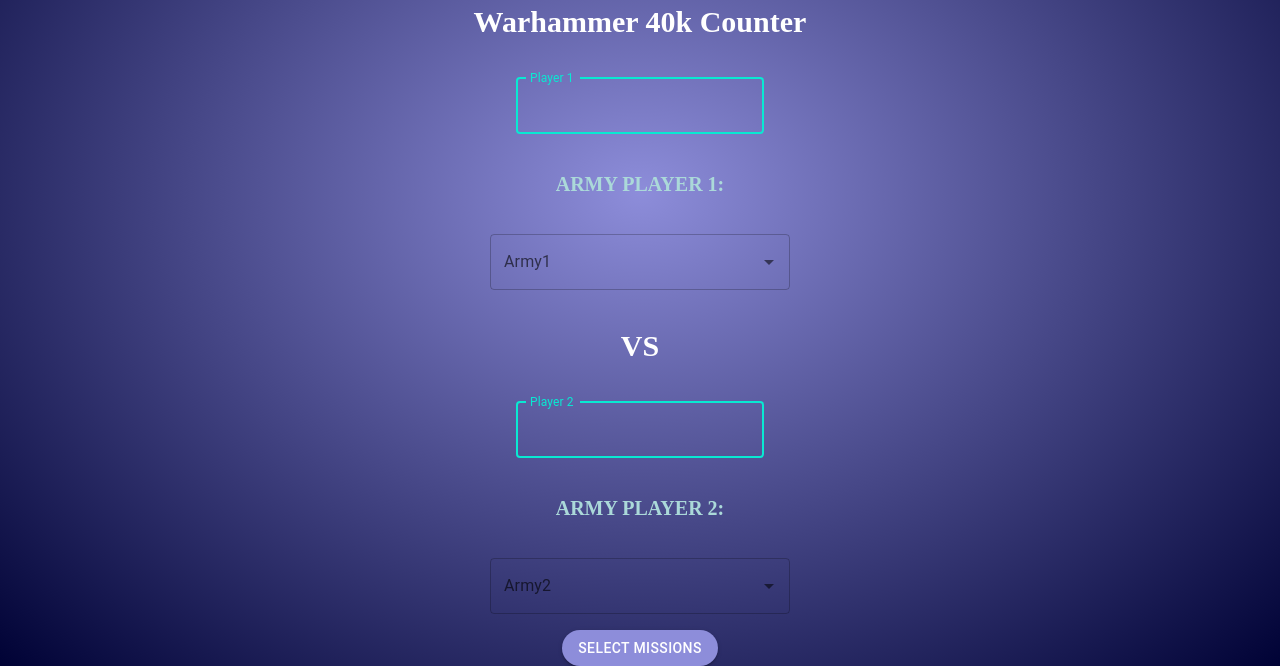
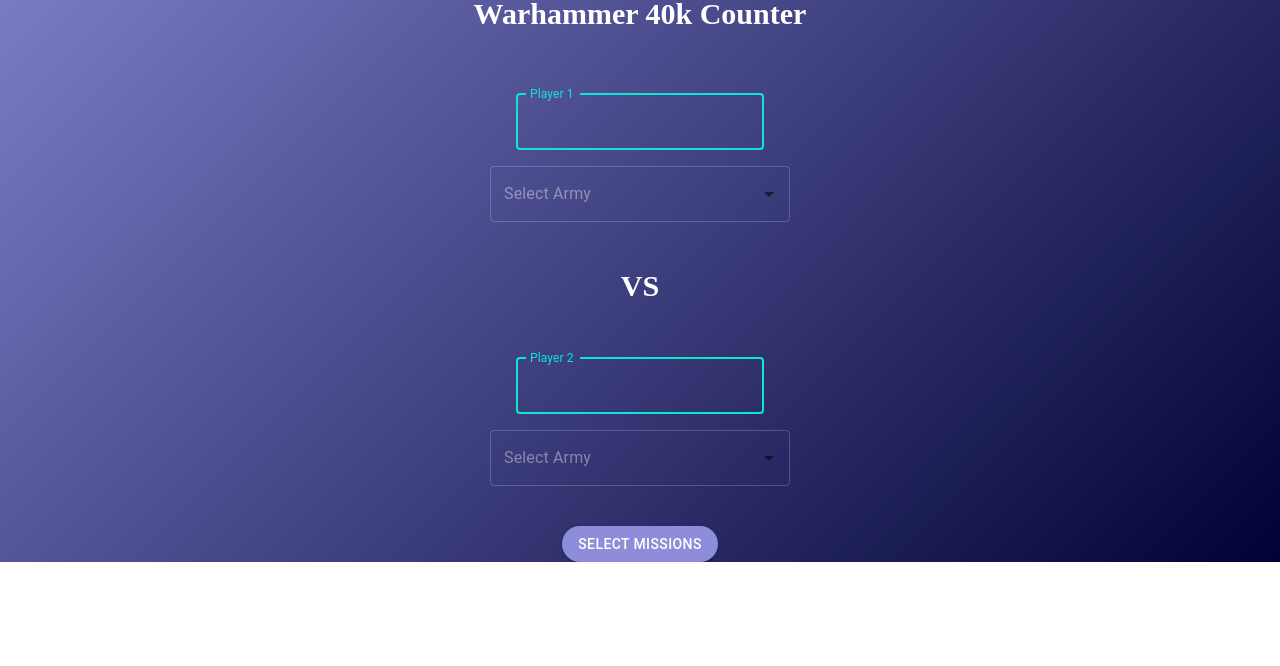
Before and after one commit to CHUREKGIT/warhammer-counter, a React (Create React App) app: page / in a window 1280 px wide. Shown: the part 281-947 px from the top of the page. After the commit the page ends 843 px from the top, so only its background shows below. Built offline with nearby package versions, Linux system fonts and the light colour scheme.

Commit message:
Added new UI for GameCounter page and move styled componentets to dedicated space

```diff
--- a/src/index.css
+++ b/src/index.css
@@ -5,8 +5,10 @@
     sans-serif;
   -webkit-font-smoothing: antialiased;
   -moz-osx-font-smoothing: grayscale;
-  background: radial-gradient(#8D8DDA, #000235);
+  background-image: linear-gradient(135deg, #8D8DDA 0%, #000235 100%);
+  min-height: 100vh;
 }
+
 
 code {
   font-family: source-code-pro, Menlo, Monaco, Consolas, 'Courier New',
@@ -33,3 +35,15 @@
   text-transform: uppercase;
   color: #ABD9D9;
 }
+
+p {
+  font-family: 'Outfit';
+  font-style: normal;
+  font-weight: 500;
+  font-size: 20px;
+  line-height: 100%;
+/* or 57px */
+  text-transform: capitalize;
+  color: #fff;
+
+}
--- a/src/views/GameCounter.tsx
+++ b/src/views/GameCounter.tsx
@@ -60,7 +60,6 @@
                 setSecondPlayerInforMission([...secondPlayerInfoMission])
             }
         }
-        console.log(usePlayerFilteredMissions)
     }
 
     return <Container maxWidth="xl">
@@ -70,7 +69,7 @@
                     <Card id="score-player-1">Score: {scorePlayer1}</Card>
                 </Grid>
                 <Grid item>
-                    <h2 id="player-1-name">{usePlayer("player2")}</h2>
+                    <h2 id="player-2-name">{usePlayer("player2")}</h2>
                     <Card id="score-player-2">Score: {scorePlayer2}</Card>
                 </Grid>
             </Grid>
@@ -115,7 +114,7 @@
                              <Grid spacing={1} container direction="row" justifyContent="space-around" alignItems="center">
                                 <Grid item>
                                     <IconButton onClick = {() => clickHander(index, 'player1') }>
-                                        <HelpIcon></HelpIcon>
+                                        <HelpIcon sx={{color: '#fff'}}></HelpIcon>
                                     </IconButton>
                                 </Grid>
                                 <Grid item>
@@ -145,7 +144,7 @@
                              <Grid spacing={1} container direction="row" justifyContent="space-around" alignItems="center">
                                 <Grid item>
                                     <IconButton onClick = {() => clickHander(index, 'player2') }>
-                                        <HelpIcon></HelpIcon>
+                                        <HelpIcon sx={{color: '#fff'}}></HelpIcon>
                                     </IconButton>
                                 </Grid>
                                 <Grid item>
--- /dev/null
+++ b/src/views/components/StyledComponents.tsx
@@ -0,0 +1,78 @@
+import { TextField, Button, ButtonProps } from '@mui/material';
+import { createTheme } from '@mui/material/styles';
+import { styled } from '@mui/material/styles';
+
+export const theme = createTheme({
+    palette: {
+      neutral: {
+        main: '#09E9D2',
+        contrastText: '#fff',
+      },
+    },
+  });
+
+declare module '@mui/material/styles' {
+    interface Palette {
+      neutral: Palette['primary'];
+}
+interface PaletteOptions {
+    neutral?: PaletteOptions['primary'];
+  }
+}
+declare module '@mui/material/TextField' {
+    interface TextFieldPropsColorOverrides {
+      neutral: true;
+    }
+}
+
+export const StartButton = styled(Button)<ButtonProps>(({ theme }) => ({
+    color: '#fff',
+    backgroundColor: '#8D8DDA',
+    borderRadius: 63,
+    '&:hover': {
+      backgroundColor: '#8D8DDA',
+    },
+  }));
+
+export const SelectArmyStyledTextField = styled(TextField)(({ theme }) => ({
+    input: {
+        color: 'rgba(255, 255, 255, 0.4)'
+    },
+    "& label, & label.Mui-focused": {
+    color: 'rgba(255, 255, 255, 0.4)',
+    },
+    '& .MuiOutlinedInput-root': {
+        '& fieldset': {
+          borderColor: 'rgba(255, 255, 255, 0.2)',
+        },
+        '&:hover fieldset': {
+          borderColor: 'rgba(255, 255, 255, 0.2)',
+        },
+    }
+  }));
+
+export const MissionSelectStyledTextField = styled(TextField)(({ theme }) => ({
+    input: {
+        color: '#09E9D2'
+    },
+    "& label, & label.Mui-focused": {
+    color: '#fff',
+    },
+    '& .MuiOutlinedInput-root': {
+        '& fieldset': {
+          borderColor: '#09E9D2',
+        },
+        '&:hover fieldset': {
+          borderColor: '#fff',
+        },
+    }
+  }));
+
+export const StyledMissionDetailsButton = styled(Button)(({ theme }) => ({
+    color: '#fff',
+    backgroundColor: '#8D8DDA',
+    borderRadius: 63,
+    '&:hover': {
+      backgroundColor: '#8D8DDA',
+    },
+  }));
--- a/src/views/mainPage.tsx
+++ b/src/views/mainPage.tsx
@@ -2,43 +2,11 @@
 import Container from '@mui/material/Box';
 import Grid from '@mui/material/Grid';
 import Autocomplete from '@mui/material/Autocomplete';
-import { TextField, Button, ButtonProps } from '@mui/material';
+import { TextField } from '@mui/material';
 import { useDispatch } from 'react-redux';
 import { useArmies } from '../store/selectors';
-import { createTheme, ThemeProvider } from '@mui/material/styles';
-import { styled } from '@mui/material/styles';
-
-const theme = createTheme({
-    palette: {
-      neutral: {
-        main: '#09E9D2',
-        contrastText: '#fff',
-      },
-    },
-  });
-
-declare module '@mui/material/styles' {
-    interface Palette {
-      neutral: Palette['primary'];
-}
-interface PaletteOptions {
-    neutral?: PaletteOptions['primary'];
-  }
-}
-declare module '@mui/material/TextField' {
-    interface TextFieldPropsColorOverrides {
-      neutral: true;
-    }
-  }
-  const StartButton = styled(Button)<ButtonProps>(({ theme }) => ({
-    color: '#fff',
-    backgroundColor: '#8D8DDA',
-    borderRadius: 63,
-    '&:hover': {
-      backgroundColor: '#8D8DDA',
-    },
-  }));
-
+import { ThemeProvider } from '@mui/material/styles';
+import { theme, StartButton, SelectArmyStyledTextField } from './components/StyledComponents'
 
 function MainPage () {
 
@@ -63,9 +31,8 @@
     const setPlayer2Army = (value:string|null) =>{
         dispatch({ type: 'ADD_PLAYER2ARMY', player2Army: value });
     }
-
     return <Container maxWidth="xl">
-                <Grid container direction="column" justifyContent="center" alignItems="center" spacing={1}>
+                <Grid container direction="column" justifyContent="center" alignItems="center">
                     <Grid item sx={{mt: 3}}>
                         <div>
                             <img src="https://i.ibb.co/52ng0MT/Warhammer40k-logo-2020.webp" alt="Warhammer40k-logo-2020" style={{ width: '292px', }}></img>
@@ -74,26 +41,24 @@
                     <Grid item sx={{mt: 1}} justifyContent="center" alignItems="center">
                     <h2>{title}</h2>
                     </Grid>
-                    <Grid item sx={{mt: 1}} justifyContent="center" alignItems="center">
+                    <Grid item sx={{mt: 5}} justifyContent="center" alignItems="center">
                         <ThemeProvider theme={theme}>
                             <TextField id="player-1" label="Player 1" variant="outlined" onChange={setPlayer1} color="neutral" focused />
                         </ThemeProvider>
                     </Grid>
-                    <Grid item sx={{mt: 1}} justifyContent="center" alignItems="center">
-                    <h3>Army Player 1:</h3>
-                    </Grid>
-                    <Grid item sx={{mt: 1}} justifyContent="center" alignItems="center">
+
+                    <Grid item sx={{mt: 2}} justifyContent="center" alignItems="center">
                         <Autocomplete
                                 disablePortal
                                 id="army-player-1"
                                 options={useArmies()}
                                 sx={{ width: 300 }}
-                                renderInput={(params) => <TextField {...params} label="Army1"
+                                renderInput={(params) => <SelectArmyStyledTextField {...params} label="Select Army"
                                 />}
                                 onChange = {(event, value) => setPlayer1Army(value)}
                             />
                     </Grid>
-                    <Grid item sx={{mt: 1}} justifyContent="center" alignItems="center">
+                    <Grid item sx={{mt: 3, mb: 3}} justifyContent="center" alignItems="center">
                     <h2>VS</h2>
                     </Grid>
                     <Grid item sx={{mt: 1}} justifyContent="center" alignItems="center">
@@ -102,25 +67,20 @@
                             color="neutral" focused />
                         </ThemeProvider>
                     </Grid>
-                    <Grid item sx={{mt: 1}} justifyContent="center" alignItems="center">
-                        <h3>Army Player 2:</h3>
-                    </Grid>
-                    <Grid item sx={{mt: 1}} justifyContent="center" alignItems="center">
+                    <Grid item sx={{mt: 2}} justifyContent="center" alignItems="center">
                         <Autocomplete
                             disablePortal
                             id="army-player-2"
                             options={useArmies()}
                             sx={{ width: 300 }}
-                            renderInput={(params) => <TextField {...params} label="Army2"/>}
+                            renderInput={(params) => <SelectArmyStyledTextField {...params} label="Select Army"/>}
                             onChange = {(event, value) => setPlayer2Army(value)}
                         />
                     </Grid>
-                    <Grid item sx={{mt: 1}} justifyContent="center" alignItems="center">
+                    <Grid item sx={{mt: 5}} justifyContent="center" alignItems="center">
                         <StartButton variant="contained" href={`${process.env.PUBLIC_URL}/missions`}>SELECT MISSIONS</StartButton>
                     </Grid>
                 </Grid>
             </Container>
-
 }
-
 export default MainPage;
```
Also changed, not shown: src/components/Counter.tsx (+21 -7 lines), src/views/Missions.tsx (+13 -41 lines).
